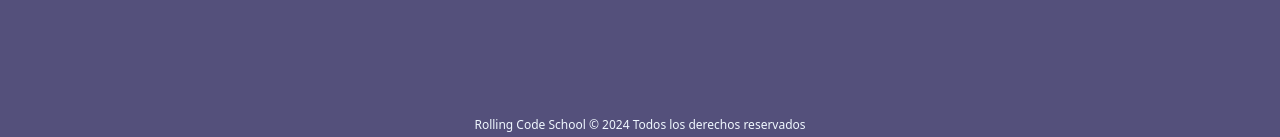
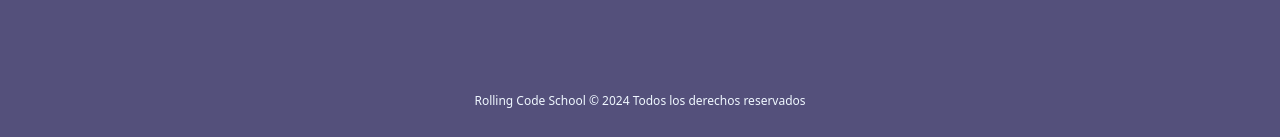
Before and after one commit to MartinGramajo/Context-Tarea, a React (Vite) app: page /heroe/dc-arrow in a window 1280 px wide. Shown: the part 660-797 px from the top of the page. Built offline with nearby package versions, Linux system fonts and the light colour scheme.

Commit message:
py del footer

```diff
--- a/src/components/Footer.jsx
+++ b/src/components/Footer.jsx
@@ -1,6 +1,6 @@
 const Footer = () => {
   return (
-    <div className="text-center mt-auto">
+    <div className="text-center mt-auto py-4">
       <h6 className="fs-12">
         Rolling Code School © 2024 Todos los derechos reservados
       </h6>
```
